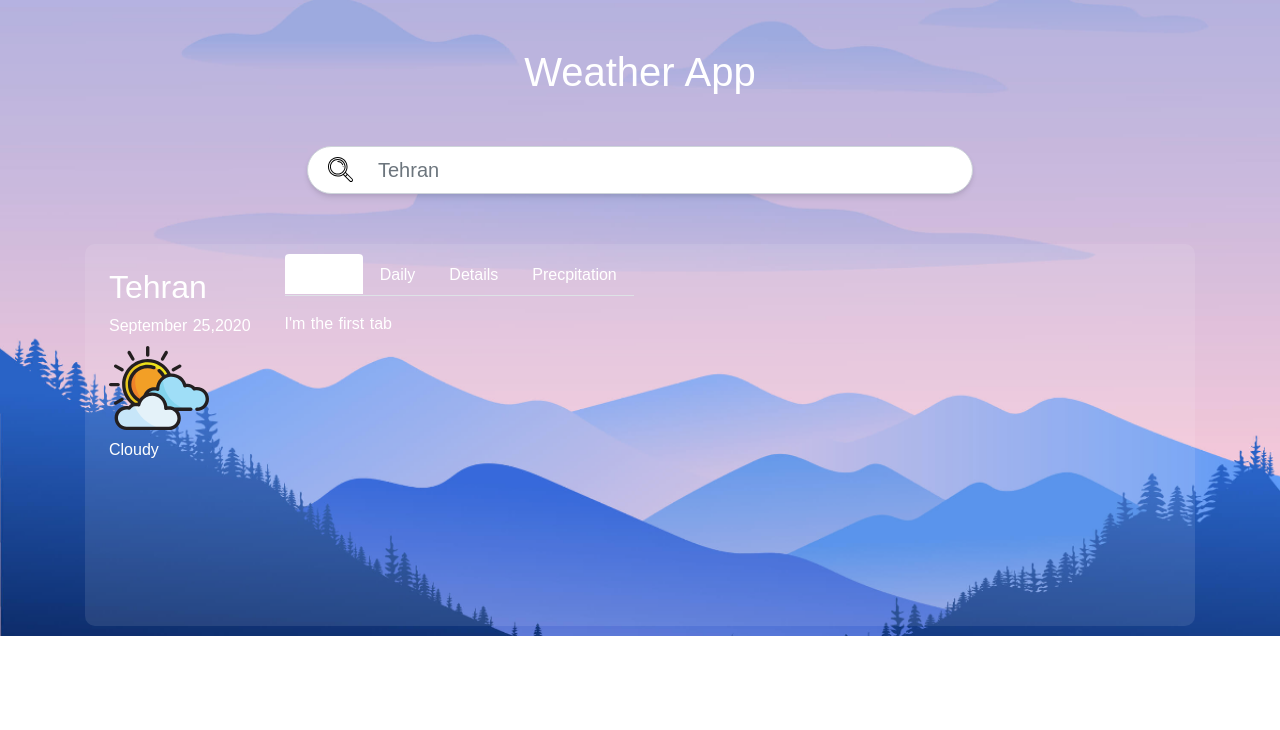
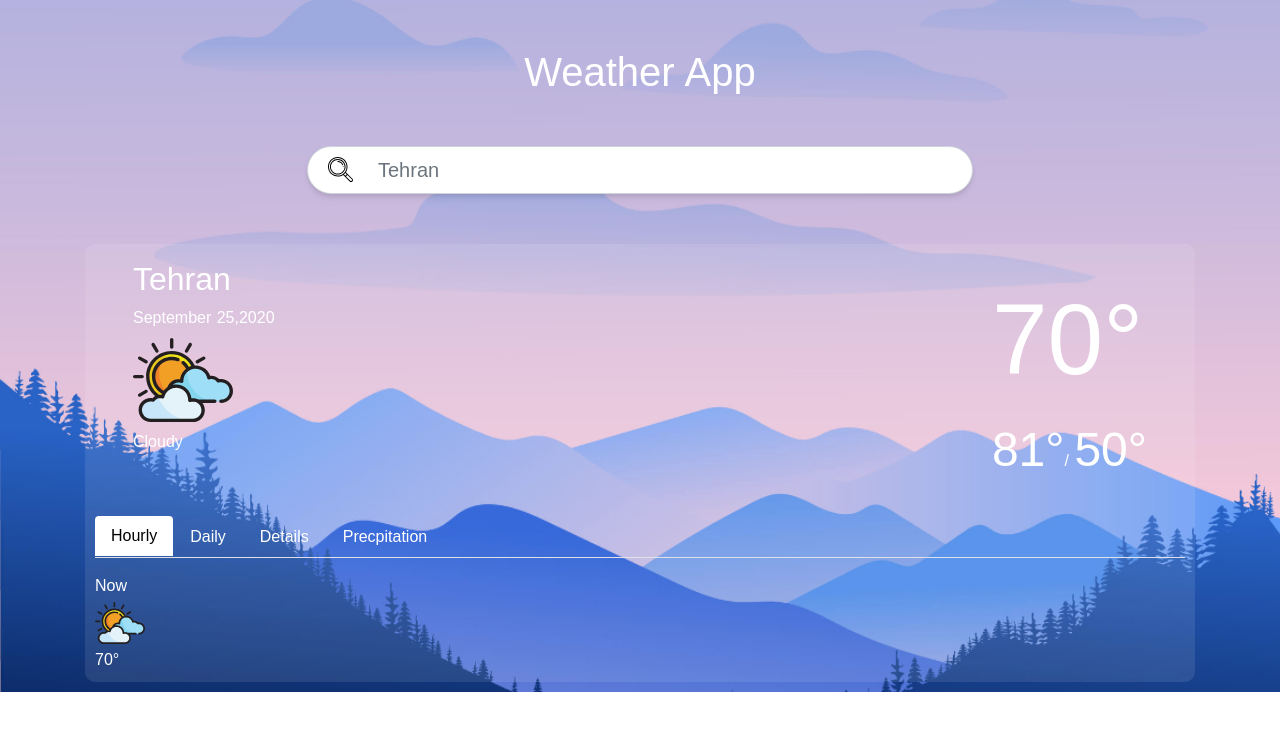
Before and after one commit to vahidfa/weather-app, a Nuxt app: page / in a window 1280 px wide. Shown: the top 730 px of the page. Built offline with nearby package versions, Linux system fonts and the light colour scheme.

Commit message:
create tab detail

```diff
--- a/pages/index.vue
+++ b/pages/index.vue
@@ -7,8 +7,9 @@
       <div class="header">
         <b-form-input id="input-large" size="lg" placeholder="Tehran" class="rounded-pill" />
       </div>
-      <div class="weather-main d-flex flex-row">
-        <div class="city-info d-flex flex-column p-4">
+      <div class="weather-container d-flex flex-column">
+        <div class="weather-main d-flex flex-row justify-content-between">
+          <div class="city-info d-flex flex-column pl-5 pt-3">
             <h2 class="city-name">
               Tehran
             </h2>
@@ -16,10 +17,17 @@
             <img class="main-weather-img" src="../assets/svg/003-cloudy-4.svg" alt="">
             <span>Cloudy</span>
           </div>
+          <div class="weather-temp">
+            <p>70°</p>
+            <span>81°</span>/ <span>50°</span>
+          </div>
+        </div>
         <div class="weather-details">
           <b-tabs content-class="mt-3">
             <b-tab title="Hourly" active>
-              <p>I'm the first tab</p>
+              <p>Now</p>
+              <img src="../assets/svg/003-cloudy-4.svg" alt="" class="weather-details-img">
+              <p>70°</p>
             </b-tab>
             <b-tab title="Daily">
               <p>I'm the second tab</p>
@@ -72,11 +80,11 @@ export default {}
 }
 .text-white{
   margin:48px auto 0px auto;
-}.weather-main{
+}.weather-container{
   color: white;
   margin:10px auto;
   width: 100%;
-  height: 382px;
+  /* height: 382px; */
   background-color: rgba(255, 255, 255, 0.096);
   border-radius: 10px;
 }
@@ -98,7 +106,24 @@ color:white ;
     border-bottom: 3px solid #fff !important;
 }
 .nav-tabs .nav-link.active, .nav-tabs .nav-item.show .nav-link {
-    color: #fff;
+    color: #000;
     border:none;
 }
+.weather-temp span{
+  font-size: 48px;
+}
+.weather-temp p{
+  font-size: 100px;
+  margin: 0;
+}
+.weather-temp {
+  padding: 20px 48px;
+}
+.weather-details-img{
+  height: 50px;
+  width: 50px;
+}
+p{
+  margin: 0;
+}
 </style>
```
Lines whose indentation alone changed are shown as unchanged.
